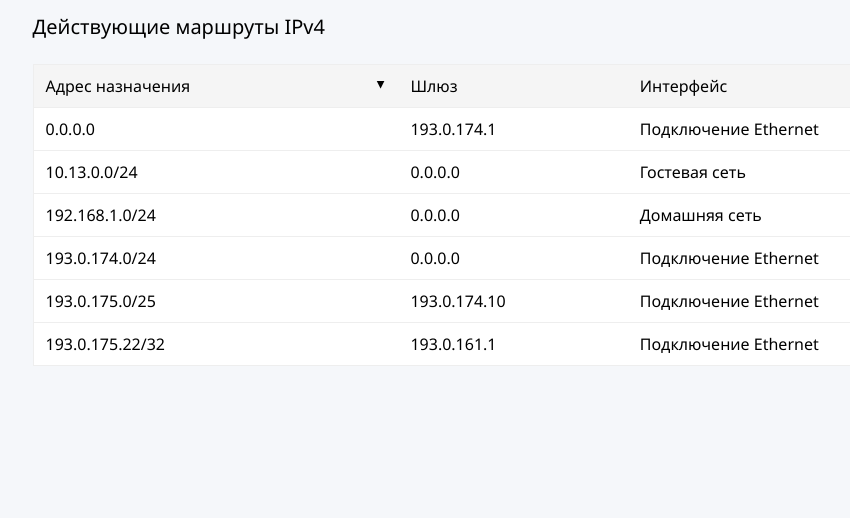
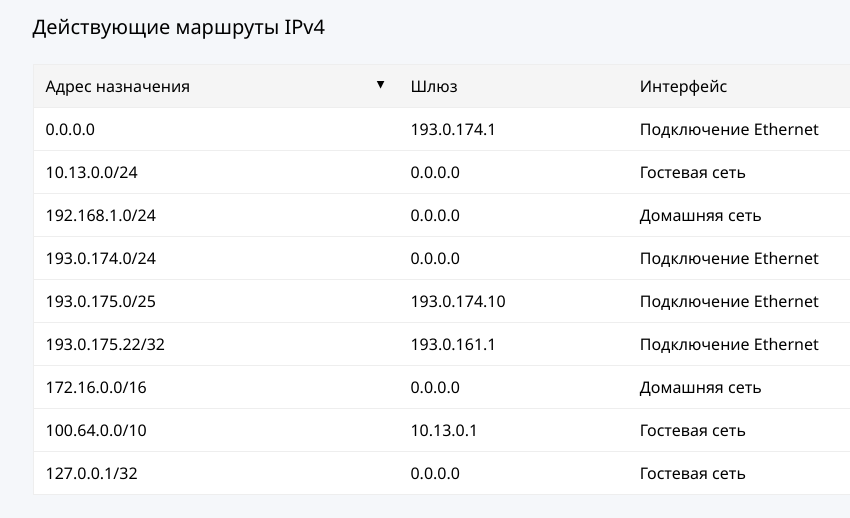
Before and after one commit to when-dev/ndm-system-test, an Angular app: page / in a window 1280 px wide. Shown: the top 518 px of the page, without its empty margins (114-964 px from the left). Built offline with nearby package versions, Linux system fonts and the light colour scheme.

Commit message:
feat: added more example routes to the ROUTES mock data

```diff
--- a/src/app/routes.data.ts
+++ b/src/app/routes.data.ts
@@ -49,4 +49,25 @@ export const ROUTES: Route[] = [
     gateway: '193.0.161.1',
     interface: 'Подключение Ethernet',
   },
+  {
+    uuid: '7',
+    address: '172.16.0.0/16',
+    mask: '255.255.0.0',
+    gateway: '0.0.0.0',
+    interface: 'Домашняя сеть',
+  },
+  {
+    uuid: '8',
+    address: '100.64.0.0/10',
+    mask: '255.192.0.0',
+    gateway: '10.13.0.1',
+    interface: 'Гостевая сеть',
+  },
+  {
+    uuid: '9',
+    address: '127.0.0.1/32',
+    mask: '255.255.255.255',
+    gateway: '0.0.0.0',
+    interface: 'Гостевая сеть',
+  },
 ];
```
